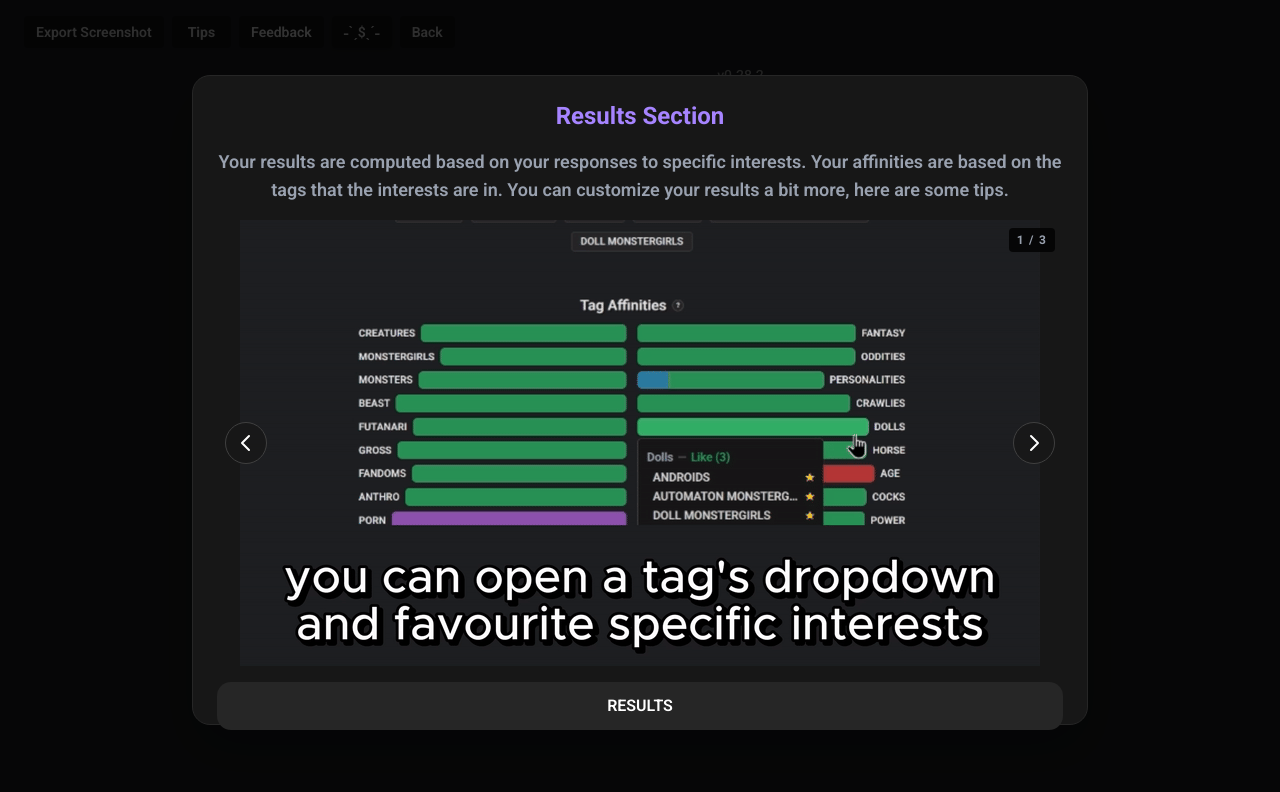
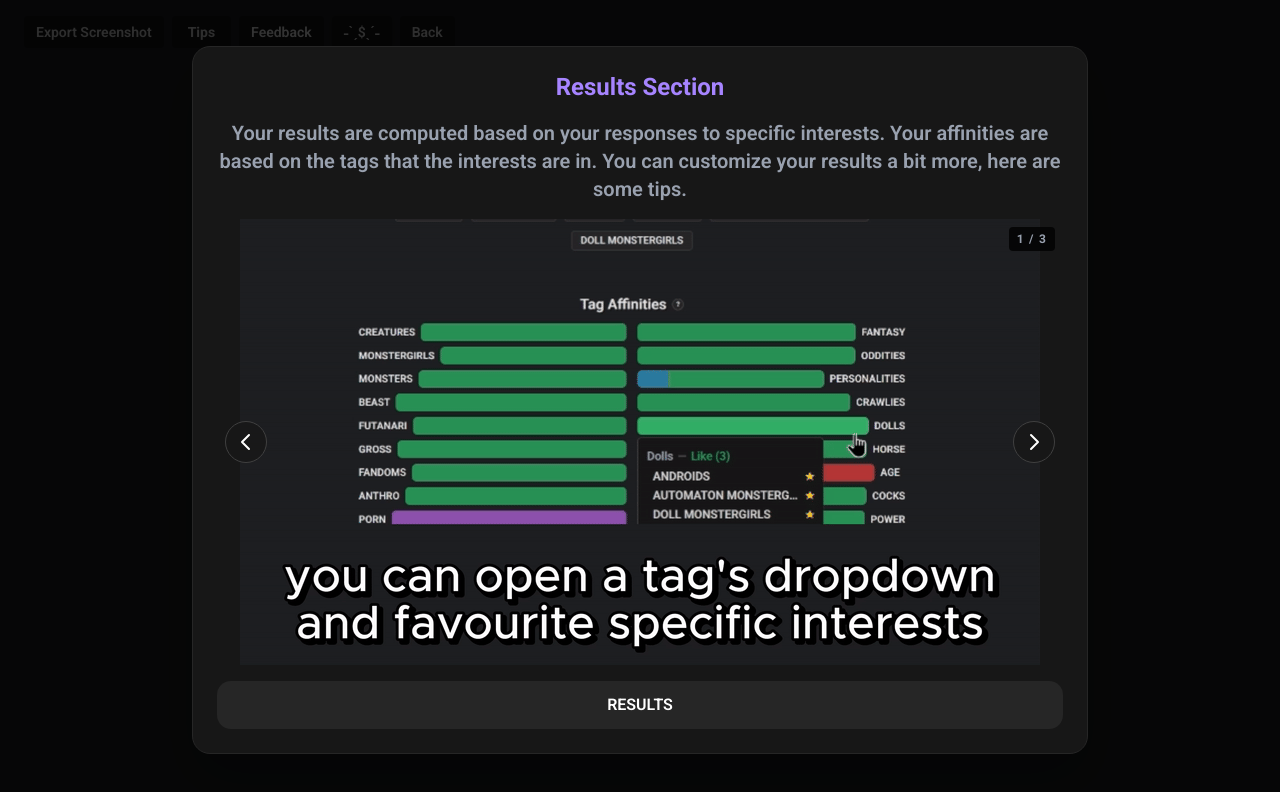
Before and after one commit to badminute/corruchart-dev, a Next.js app: page /results in a window 1280 px wide. Shown: the top 792 px of the page. Built offline with nearby package versions, Linux system fonts and the light colour scheme.

Commit message:
0.28.3 - results modal fix

```diff
--- a/app/page.tsx
+++ b/app/page.tsx
@@ -46,7 +46,7 @@ export default function HomePage() {
                                 textShadow: "0px 1px 0px rgba(0,0,0,0.6)",
                             }}
                         >
-                            v0.28.2
+                            v0.28.3
                         </span>
                     </div>
 
--- a/app/results/page.tsx
+++ b/app/results/page.tsx
@@ -830,7 +830,7 @@ useEffect(() => {
                 textShadow: "0px 1px 0px rgba(0,0,0,0.6)",
               }}
             >
-              v0.28.2
+              v0.28.3
             </span>
           </div>
 
@@ -1219,14 +1219,18 @@ useEffect(() => {
       {/* MODAL OVERLAY */}
             {showWelcome && (
   <div className="fixed inset-0 z-[100] flex items-center justify-center bg-black/80 p-4">
-    <div className="bg-neutral-900 border border-neutral-800 p-6 rounded-2xl w-full max-w-4xl h-[650px] shadow-2xl flex flex-col">
+    <div className="bg-neutral-900 border border-neutral-800 p-6 rounded-2xl w-full max-w-4xl + max-h-[90vh] shadow-2xl flex flex-col">
+
   {/* Header */}
   <h2 className="text-2xl font-bold text-center text-violet-400 mb-4">
     Results Section
   </h2>
 
+  {/* Scrollable Content Area */}
+  <div className="flex-1 overflow-y-auto">
+
     {/* Description */}
-      <div className="text-gray-400 text-center text-lg mb-4">
+    <div className="text-gray-400 text-center text-xl mb-4">
       <p>
         Your results are computed based on your responses to specific interests. Your affinities
         are based on the tags that the interests are in. You can customize your results a bit more, here are some tips.
@@ -1234,7 +1238,6 @@ useEffect(() => {
     </div>
 
     {/* Slideshow */}
-      <div className="flex-1">
     <WelcomeSlideshow
       images={[
         "images/favourite-interests.gif",
@@ -1244,7 +1247,7 @@ useEffect(() => {
     />
   </div>
 
-      {/* Button */}
+  {/* Button — always visible */}
   <button
     onClick={closeWelcome}
     className="w-full py-3 mt-4 bg-neutral-800 hover:bg-violet-500/30 cursor-pointer text-white font-semibold rounded-xl transition-colors"
@@ -1252,6 +1255,7 @@ useEffect(() => {
     RESULTS
   </button>
 </div>
+
   </div>
 )}
 
```
Lines whose indentation alone changed are shown as unchanged.
